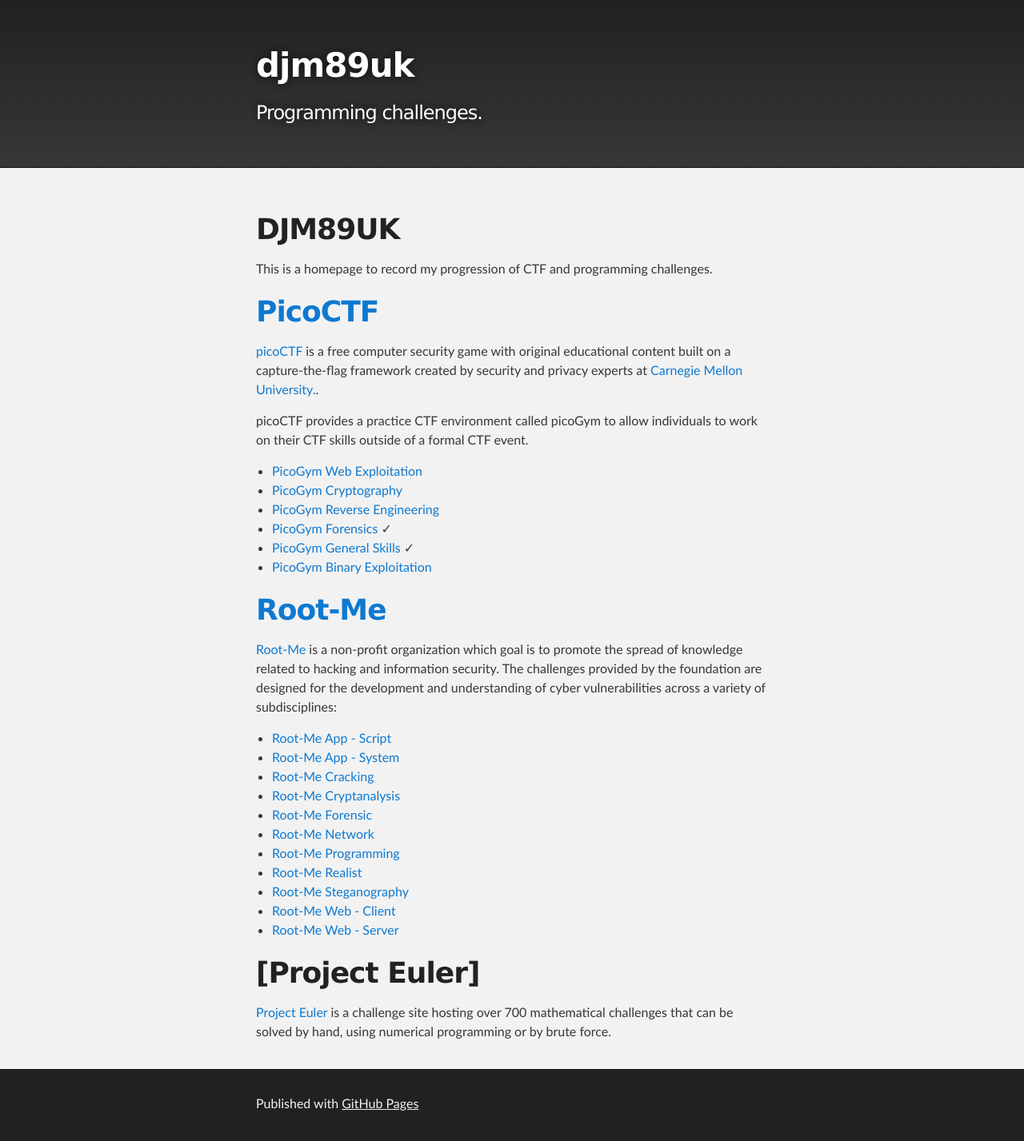
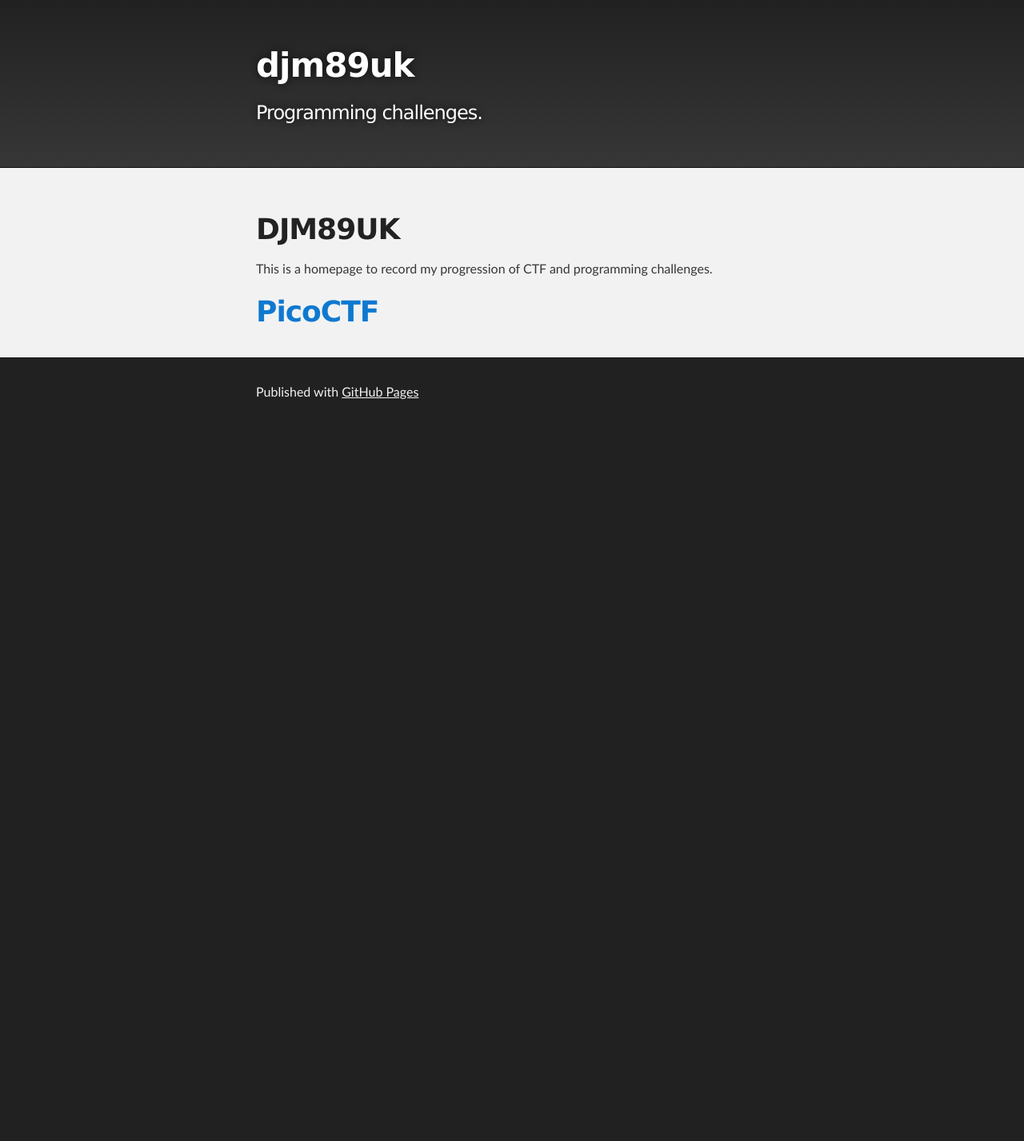
Before and after one commit to djm89uk/djm89uk.github.io, a Jekyll site: the page built from index.md, in a window 1280 px wide. Shown: the whole page at 80% size. Built offline with Jekyll 4.4.1, drawn with Linux system fonts in a browser that asks for light colours; our own code applies the rules of GitHub Pages for plain Markdown files; after the commit the page ends 900 px from its top, so only the background shows below that.

Commit message:
Update index.md

```diff
--- a/index.md
+++ b/index.md
@@ -3,34 +3,3 @@
 This is a homepage to record my progression of CTF and programming challenges.
 
 # [PicoCTF](./picoctf.md)
-
-[picoCTF](https://picoctf.org/) is a free computer security game with original educational content built on a capture-the-flag framework created by security and privacy experts at [Carnegie Mellon University.](https://cmu.edu/).
-
-picoCTF provides a practice CTF environment called picoGym to allow individuals to work on their CTF skills outside of a formal CTF event.
-
-- [PicoGym Web Exploitation](./picogym_we.md)
-- [PicoGym Cryptography](./picogym_c.md)
-- [PicoGym Reverse Engineering](./picogym_re.md)
-- [PicoGym Forensics](./picogym_f.md) ✓
-- [PicoGym General Skills](./picogym_gs.md) ✓
-- [PicoGym Binary Exploitation](./picogym_be.md)
-
-# [Root-Me](./rootme.md)
-
-[Root-Me](https://www.root-me.org/en/Challenges/) is a non-profit organization which goal is to promote the spread of knowledge related to hacking and information security. The challenges provided by the foundation are designed for the development and understanding of cyber vulnerabilities across a variety of subdisciplines:
-
-- [Root-Me App - Script](./rootme_ascr.md)
-- [Root-Me App - System](./rootme_asys.md)
-- [Root-Me Cracking](./rootme_crac.md)
-- [Root-Me Cryptanalysis](./rootme_cryp.md)
-- [Root-Me Forensic](./rootme_for.md)
-- [Root-Me Network](./rootme_net.md)
-- [Root-Me Programming](./rootme_prog.md)
-- [Root-Me Realist](./rootme_real.md)
-- [Root-Me Steganography](./rootme_steg.md)
-- [Root-Me Web - Client](./rootme_wcli.md)
-- [Root-Me Web - Server](./rootme_wser.md)
-
-# [Project Euler]
-
-[Project Euler](https://projecteuler.net/) is a challenge site hosting over 700 mathematical challenges that can be solved by hand, using numerical programming or by brute force.
```
